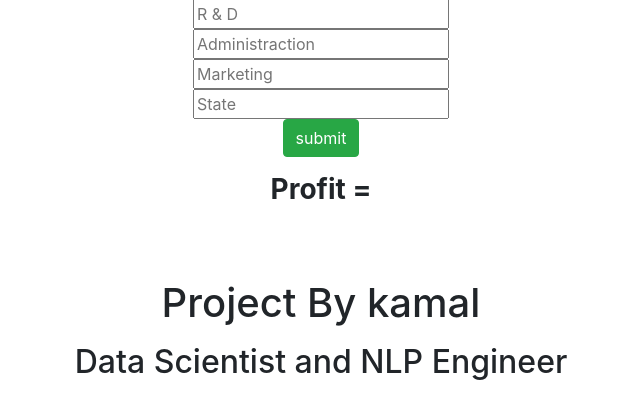
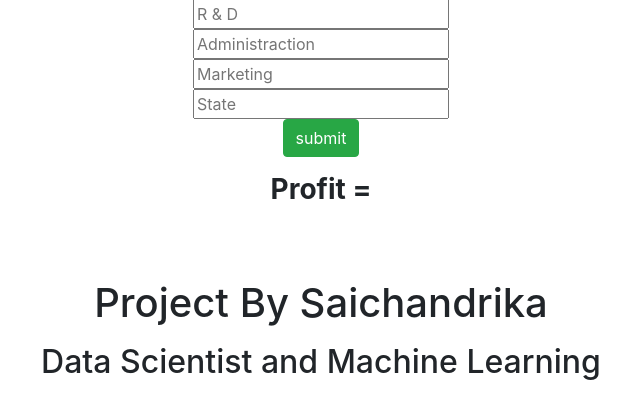
Before and after one commit to vankasaichandrika-123/Multi-Liner-Regression, a Flask app: page / in a window 1280 px wide. Shown: the part 105-524 px from the top of the page, without its empty margins (319-959 px from the left). Run offline with Flask 3, Linux system fonts and the light colour scheme; parts of the project's set-up code (start-up, migrations or seed data) failed here and were passed over; some libraries are stand-ins or nearby versions.

Commit message:
Update index.html

```diff
--- a/templates/index.html
+++ b/templates/index.html
@@ -20,7 +20,7 @@
 
 <div class="container text-center">
     <form action="/predict" method="POST">
-        <input type="text" name="R & D" placeholder="R & D"><br>
+        <input type="text" name="R & D " placeholder="R & D"><br>
          <input type="text" name="Administraction" placeholder="Administraction"><br>
          <input type="text" name="Marketing" placeholder="Marketing"><br>
          <input type="text" name="State" placeholder="State"><br>
@@ -34,8 +34,8 @@
         <br>
         <br>
 
-        <p> <h1> Project By kamal  </h1> </p>
-    <p><h2> Data Scientist and NLP Engineer</h2></p>
+        <p> <h1> Project By Saichandrika  </h1> </p>
+    <p><h2> Data Scientist and Machine Learning</h2></p>
 
 
     <script src="https://code.jquery.com/jquery-3.3.1.slim.min.js"
```
